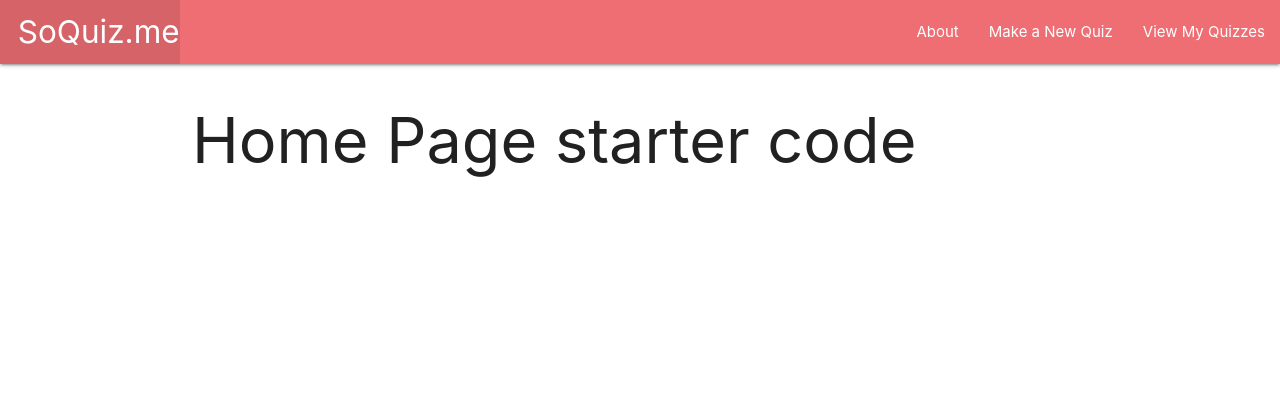
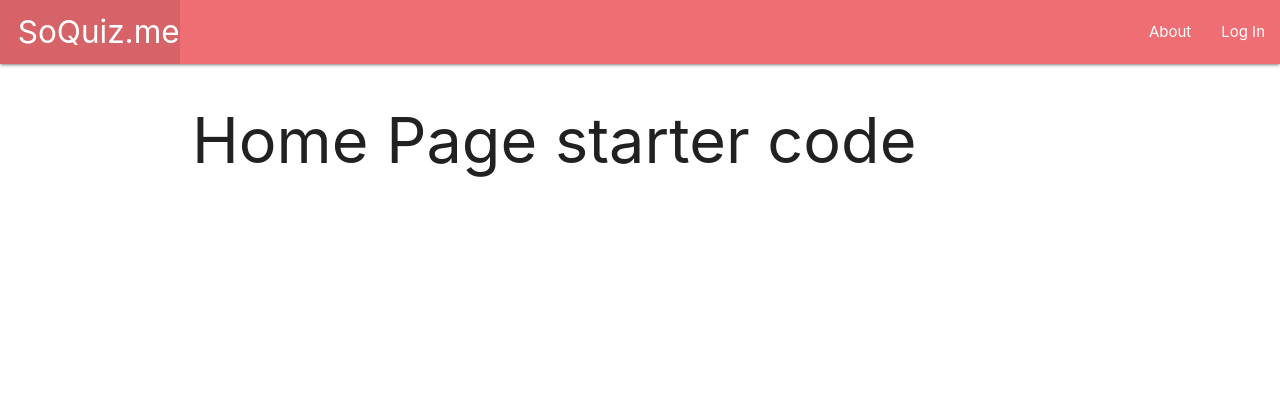
Before and after one commit to emilydrakesmith/so-quiz-me, a Django app: page / in a window 1280 px wide. Shown: the top 420 px of the page. Run offline with Django 3.2, Linux system fonts and the light colour scheme.

Commit message:
add login and logout functionality to navbar

```diff
--- a/main_app/templates/base.html
+++ b/main_app/templates/base.html
@@ -19,8 +19,13 @@
             </ul>
             <ul class="right">
                 <li><a href="{% url 'about' %}">About</a></li>
-                <li><a href="{% url 'quiz_create' %}">Make a New Quiz</a></li>
-                <li><a href="{% url 'quizzes' %}">View My Quizzes</a></li>
+                {% if user.is_authenticated %}
+                    <li><a href="{% url 'quiz_create' %}">Make a New Quiz</a></li>
+                    <li><a href="{% url 'quizzes' %}">View My Quizzes</a></li>
+                    <li><a href="{% url 'logout' %}">Log Out</a></li>
+                {% else %}
+                    <li><a href="{% url 'login' %}">Log In</a></li>
+                {% endif %}
             </ul>
             </div>
         </nav>
--- a/so_quiz_me/settings.py
+++ b/so_quiz_me/settings.py
@@ -119,3 +119,5 @@ USE_TZ = True
 # https://docs.djangoproject.com/en/3.1/howto/static-files/
 
 STATIC_URL = '/static/'
+LOGIN_REDIRECT_URL = '/quizzes/'    # redirect on successful login
+LOGOUT_REDIRECT_URL = '/'           # redirect on logout
```
